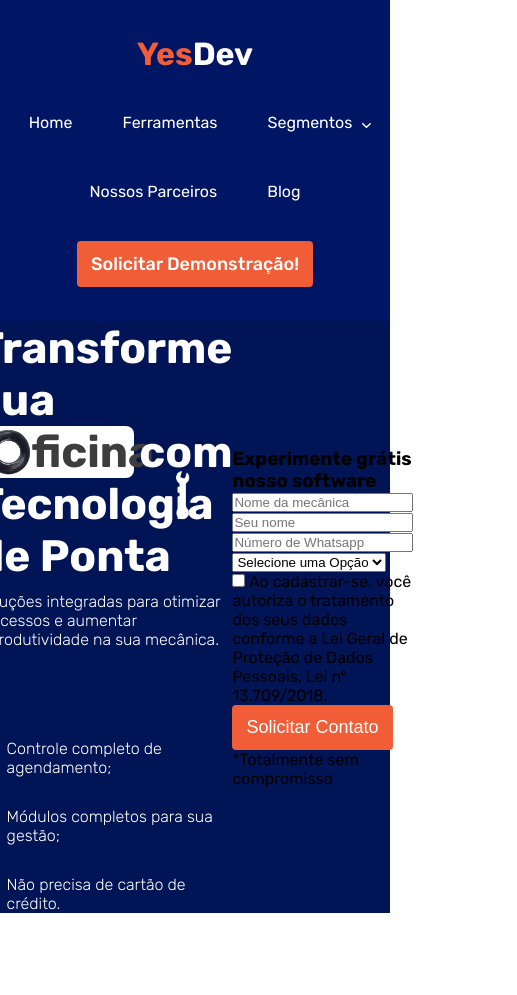
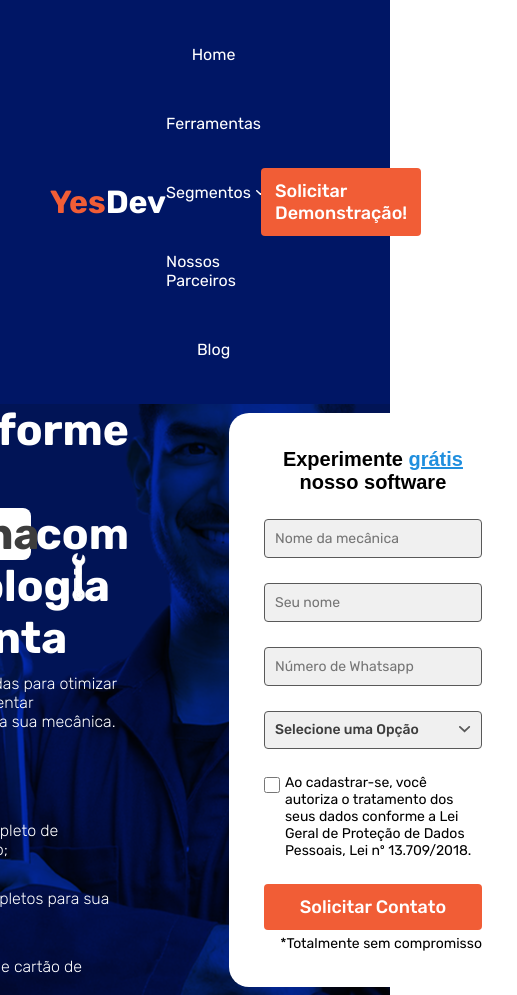
Before and after one commit to pedroandradepedro/lp-simples-mecanica, a plain HTML site: page index.html in a window 390 px wide. Shown: the whole page, 517 px wide, since content can reach past the window. Before the commit the page ends 913 px from the top, so only its background shows below. Drawn offline with Linux system fonts and the light colour scheme.

Commit message:
Finalizando o main e responsividade inicial. Alteração da responsividade do header

```diff
--- a/css/style.css
+++ b/css/style.css
@@ -8,6 +8,8 @@
   --cor-azul-bg: #011456;
   --cor-azul-nav: #001665;
   --cor-cinza-oficina: #3d3d3d;
+  --cor-cinza-borda: #595959;
+  --cor-bg-input: #f0f0f0;
 }
 
 * {
@@ -51,7 +53,7 @@ button {
   align-items: center;
   justify-content: space-between;
   margin: 0 auto;
-  padding: 35px 10px;
+  padding: 35px 50px;
   max-width: 1200px;
 }
 
@@ -80,16 +82,29 @@ button {
 .header-menu li a {
   color: var(--cor-branco);
   display: inline-block;
-  padding: 10px;
+  padding: 10px 0;
   font-size: 16px;
+  position: relative;
 }
 
-.segmento {
+.header-menu a::after {
+  content: "";
+  display: block;
+  background: var(--cor-laranja);
+  height: 3px;
+  width: 0;
   position: absolute;
 }
 
-.segmentos::after {
-  content: url("../imgs/Setinha.svg");
+.header-menu a:hover::after {
+  width: 100%;
+  transition: 0.2s;
+}
+
+.segmentos {
+  display: flex;
+  align-items: center;
+  gap: 5px;
 }
 
 .botao {
@@ -100,18 +115,12 @@ button {
   border-radius: 4px;
   font-size: 18px;
   font-weight: 500;
+  font-family: "Rubik", sans-serif;
 }
 
 .botao:hover {
   background: var(--cor-laranja-botao-hover);
   transition: 0.2s;
-}
-
-@media (max-width: 1000px) {
-  .header {
-    flex-direction: column;
-    gap: 30px;
-  }
 }
 
 /* Main */
@@ -160,6 +169,10 @@ button {
   color: var(--cor-cinza-oficina);
   padding: 0 10px;
   border-radius: 8px;
+}
+
+.titulo-oficina-bg img {
+  width: 32px;
 }
 
 .titulo-oficina {
@@ -211,3 +224,114 @@ button {
 .main-img img {
   max-width: 125%;
 }
+
+.main-direita {
+  background: var(--cor-branco);
+  display: grid;
+  grid-template-columns: 1fr;
+  padding: 35px 35px;
+  justify-content: center;
+  gap: 25px;
+  border-radius: 20px;
+  max-width: 470px;
+}
+
+.main-direita h3 {
+  font-family: "Montserrat", sans-serif;
+  font-size: 20px;
+  text-align: center;
+}
+
+.gratis {
+  color: var(--cor-azul-link);
+  text-decoration: underline;
+}
+
+.form {
+  display: grid;
+  grid-template-columns: 1fr;
+  gap: 25px;
+}
+
+.form-inputs {
+  display: flex;
+  flex-direction: column;
+  gap: 25px;
+}
+
+.form-inputs input[type="text"],
+.form-inputs select {
+  font-family: "Rubik", sans-serif;
+  font-size: 14px;
+  padding: 10px;
+  border-radius: 4px;
+  border: 1px solid var(--cor-cinza-borda);
+  background: var(--cor-bg-input);
+}
+
+.form-inputs select {
+  -webkit-appearance: none;
+  -moz-appearance: none;
+  appearance: none;
+
+  background-image: url("../imgs/Setinha-cinza.svg");
+
+  background-repeat: no-repeat;
+  background-position: right 10px center;
+  background-size: 12px;
+
+  border: 1px solid var(--cor-cinza-borda);
+  color: var(--cor-cinza-oficina);
+  border-radius: 4px;
+  padding: 10px;
+  padding-right: 30px;
+  font-size: 14px;
+  cursor: pointer;
+
+  font-weight: 500;
+}
+
+.form-checkbox {
+  display: flex;
+  align-items: flex-start;
+  gap: 5px;
+  font-family: "Rubik", sans-serif;
+  font-size: 14px;
+}
+
+.form-checkbox input[type="checkbox"] {
+  accent-color: var(--cor-laranja);
+  flex-shrink: 0;
+  margin-top: 3px;
+  width: 16px;
+  height: 16px;
+}
+
+.form-button {
+  display: flex;
+  flex-direction: column;
+  gap: 5px;
+}
+
+.form-button span {
+  text-align: right;
+  font-size: 14px;
+}
+
+@media (max-width: 1400px) {
+  .main {
+    grid-template-columns: 1fr 1fr;
+    justify-content: space-between;
+    gap: 100px;
+  }
+  .main-bg {
+    align-items: center;
+    background-image: url("../imgs/mecanico.png");
+    background-repeat: no-repeat;
+    background-position: center;
+    background-blend-mode: overlay;
+  }
+  .main-img {
+    display: none;
+  }
+}
--- a/index.html
+++ b/index.html
@@ -29,7 +29,10 @@
                 <ul class="header-menu">
                     <li><a href="#">Home</a></li>
                     <li><a href="#">Ferramentas</a></li>
-                    <li class="segmentos"><a href="#">Segmentos</a></li>
+                    <li class="segmentos">
+                        <a href="#">Segmentos</a>
+                        <img src="./imgs/Setinha.svg" alt="Setinha para menu suspenso">
+                    </li>
                     <li><a href="#">Nossos Parceiros</a></li>
                     <li><a href="#">Blog</a></li>
                 </ul>
@@ -101,7 +104,7 @@
 
             <div class="main-direita">
 
-                <h3>Experimente <span class="gatis">grátis</span> nosso software</h3>
+                <h3>Experimente <span class="gratis">grátis</span> nosso software</h3>
 
                 <form class="form">
 
```
Also changed, not shown: imgs/Setinha-cinza.svg (added).
